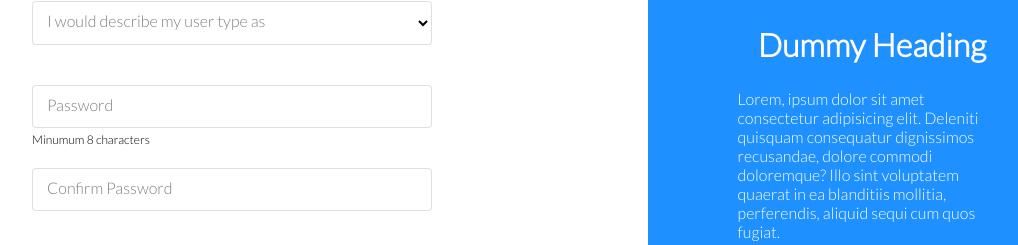
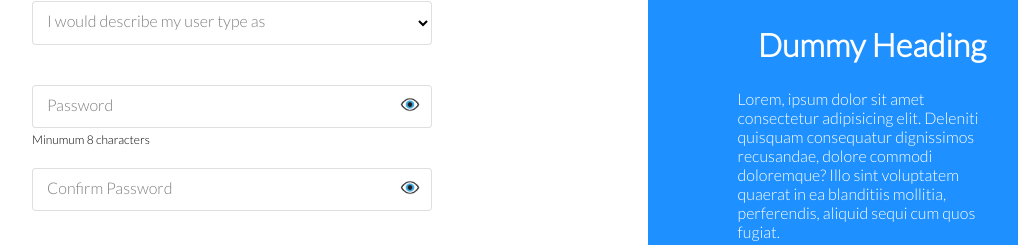
Before and after one commit to yalcinaksakal/IncsubTask, a Next.js app: page / in a window 1280 px wide. Shown: the part 387-632 px from the top of the page, without its empty margins (184-1202 px from the left). Built offline with nearby package versions, Linux system fonts and the light colour scheme; no server answers.

Commit message:
EYE added to pwd fields

```diff
--- a/components/FormInput/FormInput.module.scss
+++ b/components/FormInput/FormInput.module.scss
@@ -51,7 +51,13 @@
   input[type="password"] {
     letter-spacing: 0.3em;
   }
-
+  .eye {
+    position: absolute;
+    right: 12px;
+    top: 12px;
+    width: 20px;
+    cursor: pointer;
+  }
   .form-input-label {
     background: white;
     color: gray;
--- a/components/FormInput/FormInput.tsx
+++ b/components/FormInput/FormInput.tsx
@@ -2,6 +2,7 @@ import styles from "./FormInput.module.scss";
 
 import { RootState } from "../../store";
 import { useSelector } from "react-redux";
+import { useState } from "react";
 
 const FormInput: React.FC<{
   onChange: (
@@ -17,6 +18,11 @@ const FormInput: React.FC<{
     (state: RootState) => state.signUp
   ).formFields[otherProps.name];
 
+  const [showPwd, setShowPwd] = useState(false);
+  const handleToggleEye = () => {
+    setShowPwd(prevState => !prevState);
+  };
+
   return (
     <div className={styles.group}>
       {otherProps.type !== "select" ? (
@@ -27,7 +33,17 @@ const FormInput: React.FC<{
             }`}
             onChange={onChange}
             {...otherProps}
+            type={showPwd ? "text" : otherProps.type}
           />
+          {otherProps.name === "pwd" || otherProps.name === "confirmPwd" ? (
+            <img
+              className={styles.eye}
+              src={`/eye${showPwd ? "2" : ""}.png`}
+              alt={`${showPwd ? "show" : "hide"}`}
+              title={`${showPwd ? "hide" : "show"}`}
+              onClick={handleToggleEye}
+            />
+          ) : null}
           {label ? (
             <label
               className={`${styles["form-input-label"]} ${
```
Also changed, not shown: public/eye.png (added), public/eye2.png (added).
